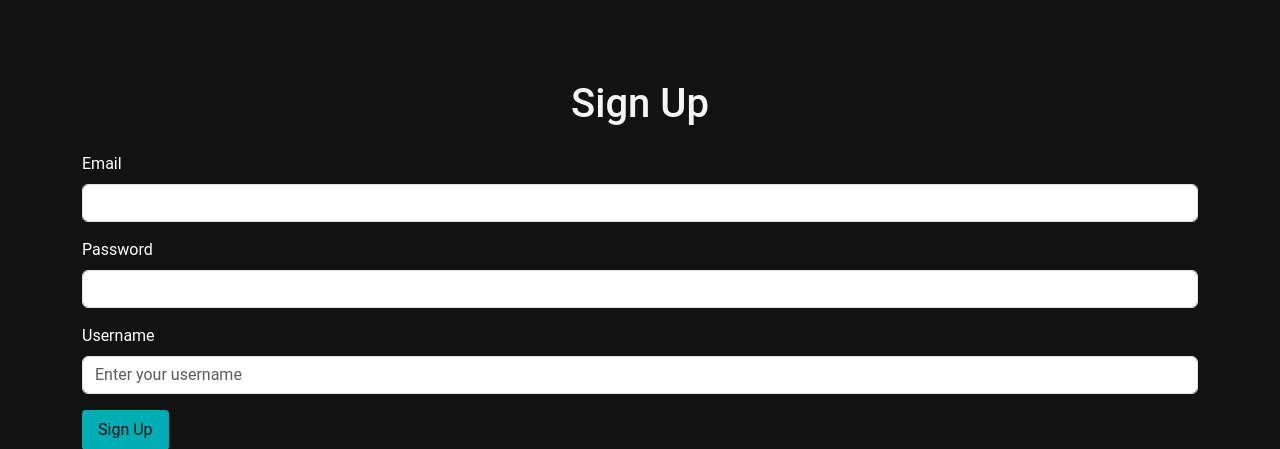
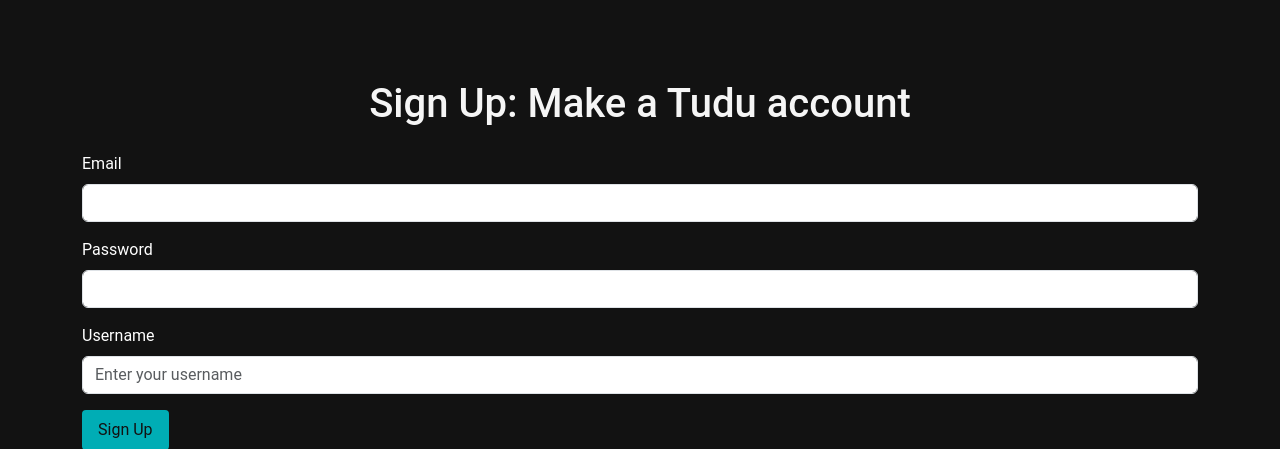
Before and after one commit to sortira/tudu, a Flask app: page /signup in a window 1280 px wide. Shown: the top 449 px of the page. Run offline with Flask 3, Linux system fonts and the light colour scheme; some libraries are stand-ins or nearby versions.

Commit message:
refactored and fancied

```diff
--- a/templates/home.html
+++ b/templates/home.html
@@ -6,7 +6,7 @@
     <link rel="stylesheet" href="https://cdnjs.cloudflare.com/ajax/libs/animate.css/4.1.1/animate.min.css">
     <link rel="stylesheet" href="/static/styles.css">
     <script src="https://cdnjs.cloudflare.com/ajax/libs/bootstrap/5.3.0/js/bootstrap.bundle.min.js"></script>
-    <title>ToDo</title>
+    <title>Tudu</title>
 </head>
 
 <body>
@@ -15,7 +15,7 @@
             Welcome, {% if user.is_authenticated %} {{ user.username }} {% else %} Guest {% endif %}
         </h1>
         <p class="text-center mt-3 lead">
-            This is a simple To-Do App where you can manage your tasks easily. Stay organized and get things done!
+            Tudu: This is a simple To-Do App where you can manage your tasks easily. Stay organized and get things done!
         </p>
         <nav>
             {% if not user.is_authenticated %}
--- a/templates/login.html
+++ b/templates/login.html
@@ -6,12 +6,12 @@
     <link rel="stylesheet" href="https://cdnjs.cloudflare.com/ajax/libs/animate.css/4.1.1/animate.min.css">
     <link rel="stylesheet" href="/static/styles.css">
     <script src="https://cdnjs.cloudflare.com/ajax/libs/bootstrap/5.3.0/js/bootstrap.bundle.min.js"></script>
-    <title>ToDo: Login</title>
+    <title>Tudu: Login</title>
 </head>
 
 <body>
     <div class="container mt-5">
-        <h1 class="animate__animated animate__fadeInDown">Login</h1>
+        <h1 class="animate__animated animate__fadeInDown">Login to your Tudu Account</h1>
         <form method="POST" class="mt-4">
             <div class="mb-3">
                 <label for="email" class="form-label">Email</label>
--- a/templates/signup.html
+++ b/templates/signup.html
@@ -6,12 +6,12 @@
     <link rel="stylesheet" href="https://cdnjs.cloudflare.com/ajax/libs/animate.css/4.1.1/animate.min.css">
     <link rel="stylesheet" href="/static/styles.css">
     <script src="https://cdnjs.cloudflare.com/ajax/libs/bootstrap/5.3.0/js/bootstrap.bundle.min.js"></script>
-    <title>ToDo: Sign Up</title>
+    <title>Tudu: Sign Up</title>
 </head>
 
 <body>
     <div class="container mt-5">
-        <h1 class="animate__animated animate__fadeInDown">Sign Up</h1>
+        <h1 class="animate__animated animate__fadeInDown">Sign Up: Make a Tudu account</h1>
         <form method="POST" class="mt-4">
             <div class="mb-3">
                 <label for="email" class="form-label">Email</label>
```
